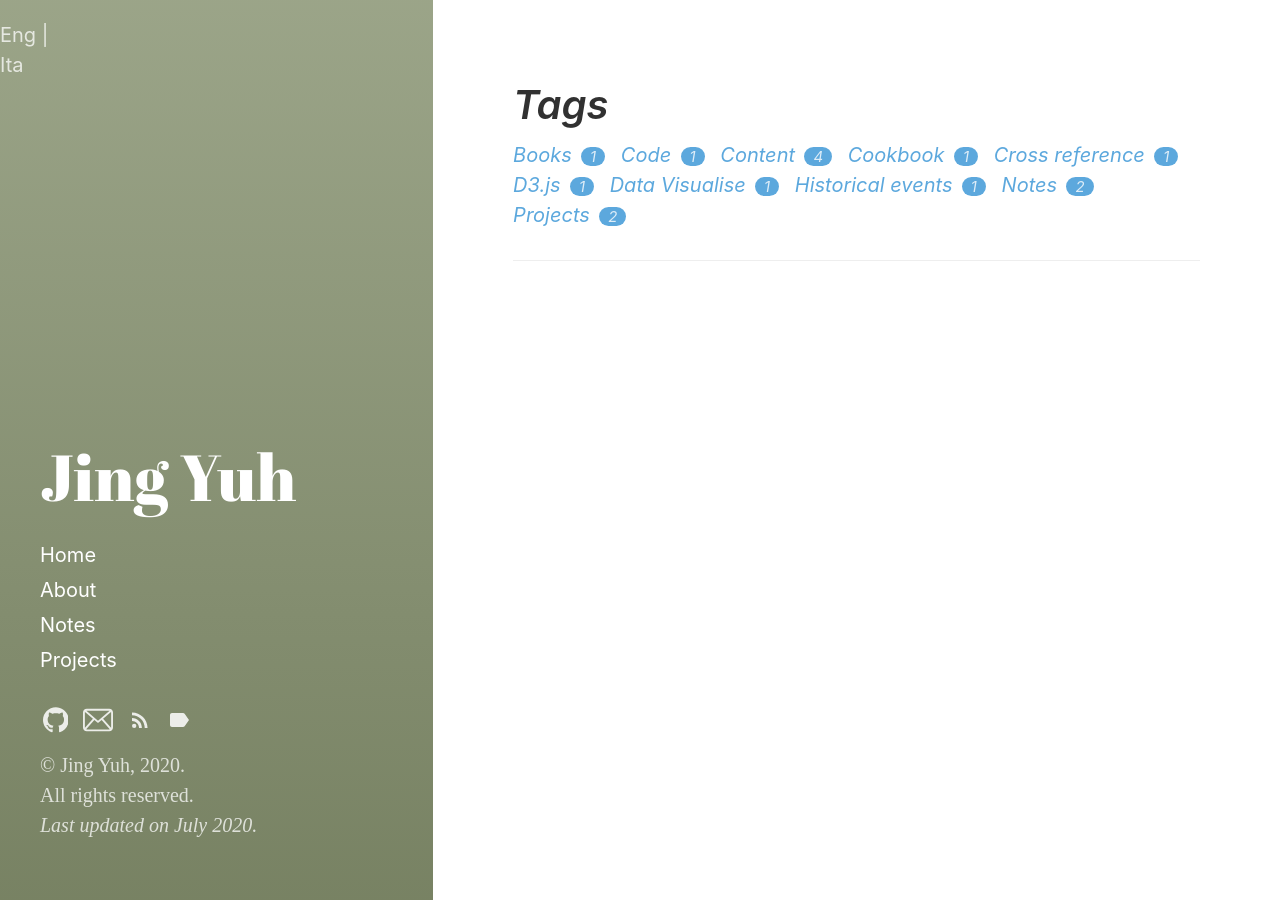
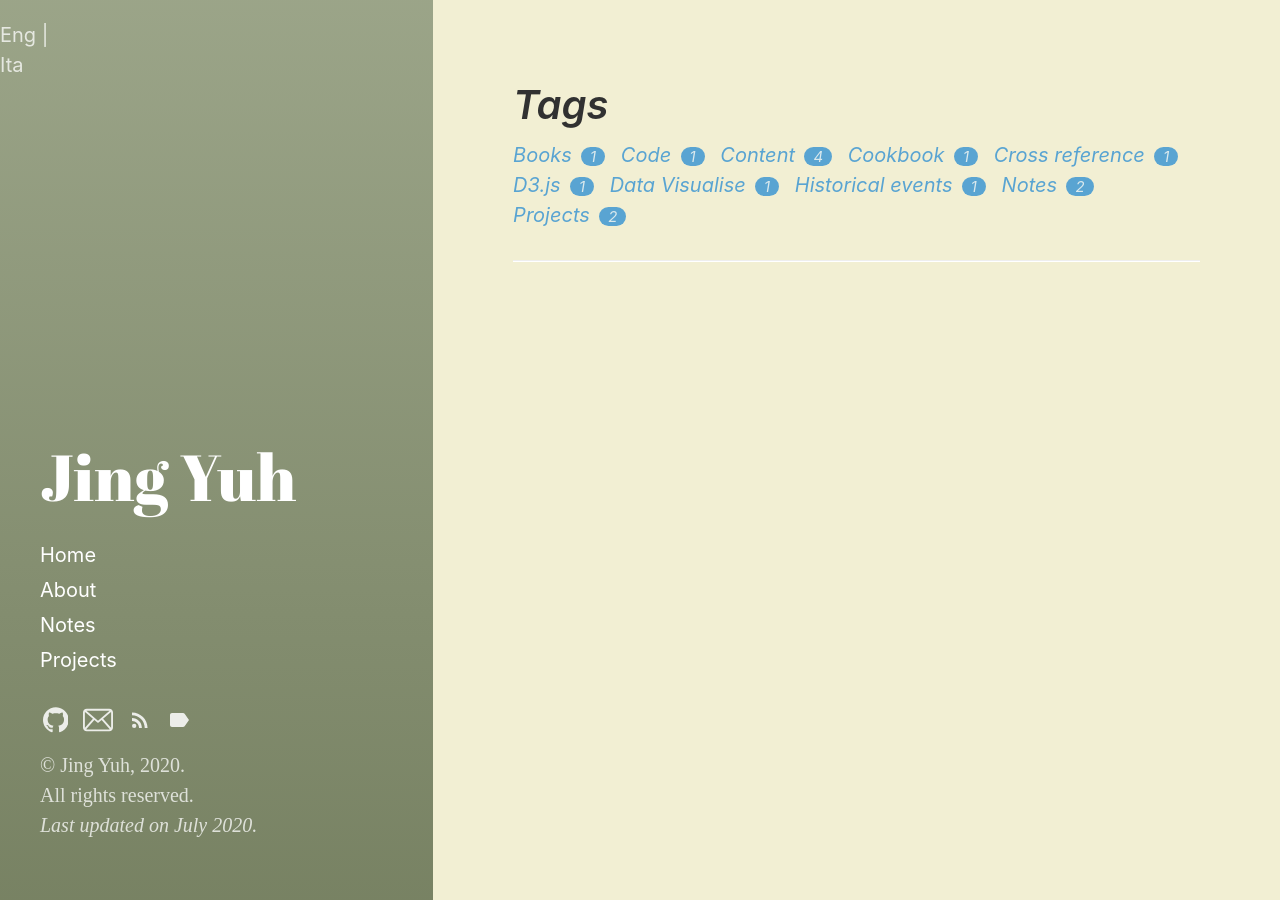
Before and after one commit to jyang123-bit/Website, a Jekyll site: the page built from tags.html, in a window 1280 px wide. Built offline with Jekyll 4.4.1, drawn with Linux system fonts in a browser that asks for light colours.

Commit message:
Update _variables.scss

```diff
--- a/_sass/hydeout/_variables.scss
+++ b/_sass/hydeout/_variables.scss
@@ -19,7 +19,7 @@ $root-line-height: 1.5 !default;
 
 $body-color: $gray-5 !default;
 $body-muted: $gray-4 !default;
-$body-bg: #fff !default;
+$body-bg: #f2efd3 !default; //#fff
 $link-color: $blue !default;
 $heading-color: $gray-6 !default;
 
```
